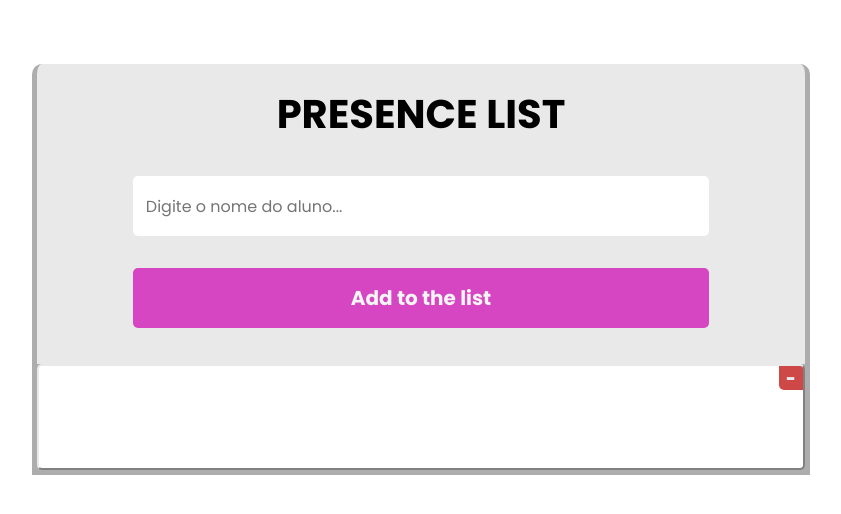
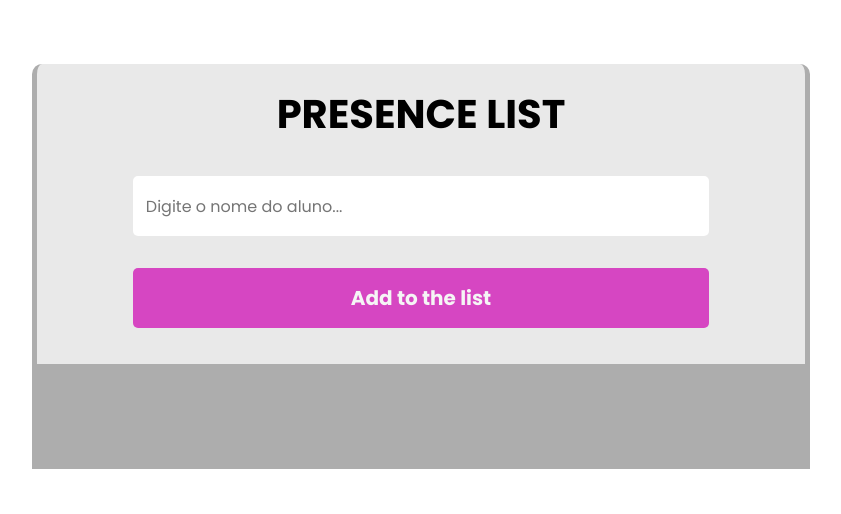
Before and after one commit to RafaFreitasNog/presence-list-app, a React (Create React App) app: page / in a window 1280 px wide. Shown: the top 514 px of the page, without its empty margins (219-1060 px from the left). Built offline with nearby package versions, Linux system fonts and the light colour scheme.

Commit message:
Now the newest added student becomes the first in the list. removed the mirror fromthe input from the list

```diff
--- a/src/components/menu/index.jsx
+++ b/src/components/menu/index.jsx
@@ -18,7 +18,7 @@ function Menu() {
             })
         }
 
-        setStudentList(prevState => [...prevState, studentToAdd])
+        setStudentList(prevState => [studentToAdd, ...prevState])
     }
 
     function handleRemoveStudent(deletedStudent) {
@@ -46,8 +46,6 @@ function Menu() {
                 </div>
 
                 <div id="listConteiner">
-                    <StudentElement name={studentName}/>
-
                     {studentList.map((element)=>
                     <StudentElement
                     key = {element.time}
```
